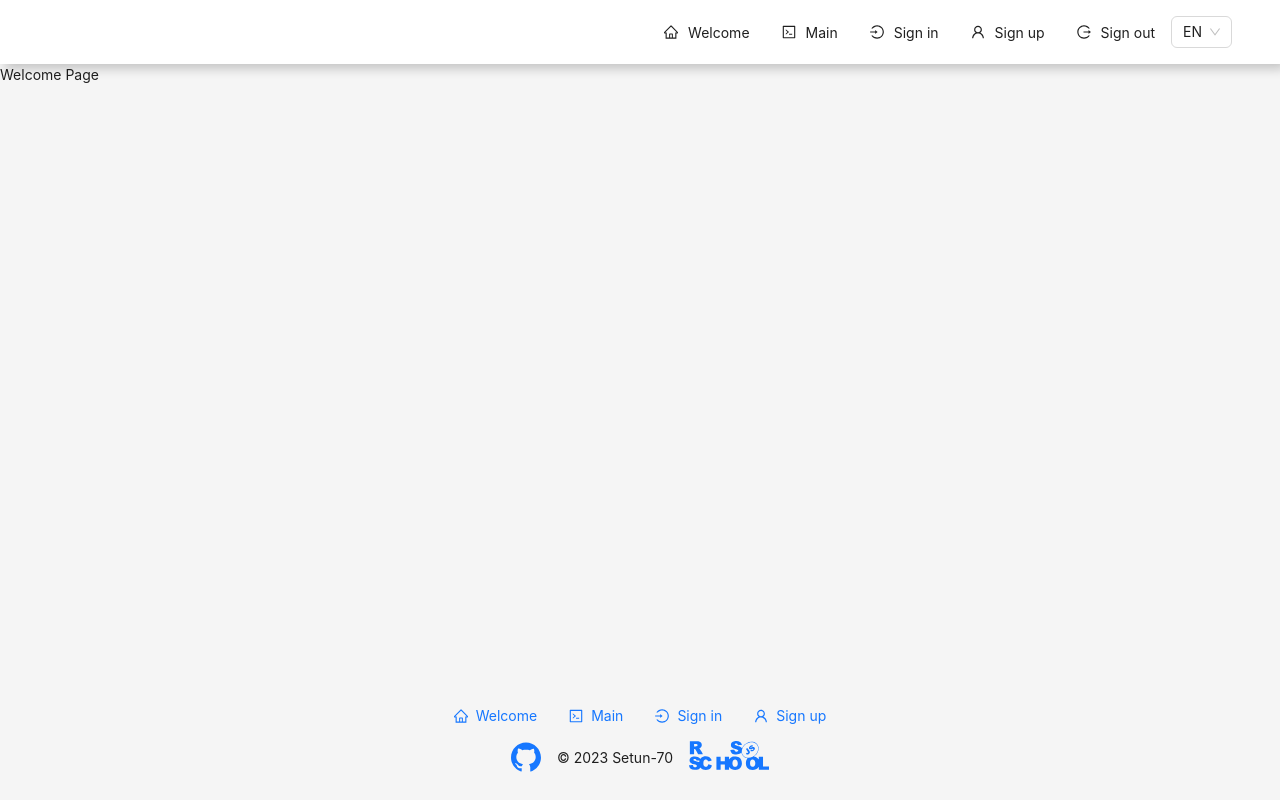
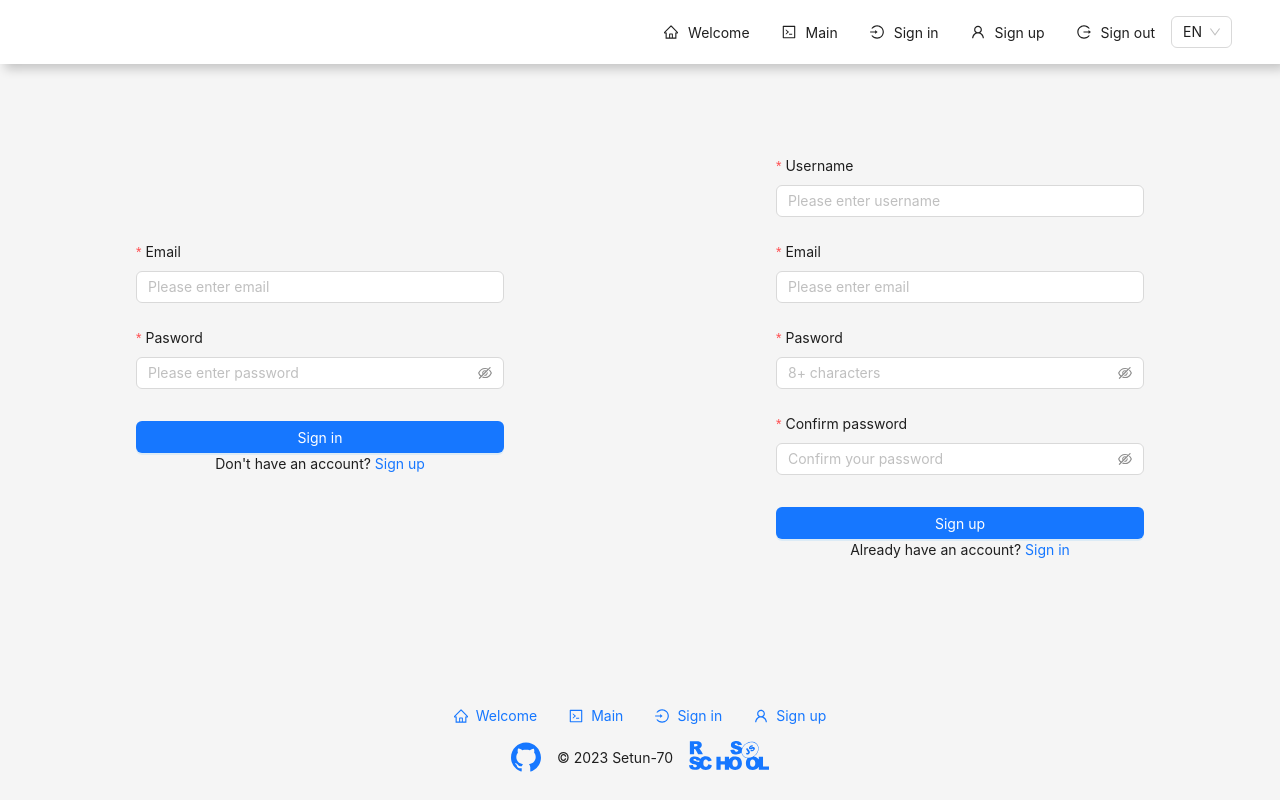
Before and after one commit to antasth/graphiql-app, a React (Vite) app: page / in a window 1280 px wide. Built offline with nearby package versions, Linux system fonts and the light colour scheme; no server answers.

Commit message:
feat: add registration on SignUp form submit

```diff
--- a/src/layouts/RootLayout/RootLayout.tsx
+++ b/src/layouts/RootLayout/RootLayout.tsx
@@ -1,8 +1,9 @@
-import { Layout } from 'antd';
-import { Outlet } from 'react-router-dom';
 import { Footer } from '@/components/Footer';
 import { Header } from '@/components/Header';
+import { Layout } from 'antd';
 
+import { SignIn } from '@/pages/SignIn';
+import { SignUp } from '@/pages/SignUp';
 import styles from './RootLayout.module.scss';
 
 export function RootLayout() {
@@ -10,7 +11,9 @@ export function RootLayout() {
     <Layout className={styles.layout}>
       <Header />
       <Layout.Content className={styles.main}>
-        <Outlet />
+        {/* <Outlet /> */}
+        <SignIn />
+        <SignUp />
       </Layout.Content>
       <Footer />
     </Layout>
--- a/src/pages/SignUp/SignUp.tsx
+++ b/src/pages/SignUp/SignUp.tsx
@@ -1,6 +1,8 @@
 import { useTranslate } from '@/context/TranslateContext';
+import { useActions } from '@/hooks/useActions';
 import { ISignInValues } from '@/types';
-import { Button, Form, Input } from 'antd';
+import { Button, Form, Input, notification } from 'antd';
+import { createUserWithEmailAndPassword, getAuth } from 'firebase/auth';
 import { ValidateErrorEntity } from 'rc-field-form/lib/interface';
 import { Link } from 'react-router-dom';
 import styles from './SignUp.module.scss';
@@ -8,8 +10,24 @@ import styles from './SignUp.module.scss';
 export function SignUp() {
   const { t } = useTranslate();
 
+  const auth = getAuth();
+
+  const { setUser } = useActions();
+
   const onFinish = (values: ISignInValues) => {
     console.log('Success:', values);
+    const { email, password } = values;
+
+    createUserWithEmailAndPassword(auth, email, password)
+      .then((userCredential) => {
+        const user = userCredential.user;
+        user.getIdToken().then((accessToken) => {
+          setUser({ id: user.uid, email: user.email, token: accessToken });
+        });
+      })
+      .catch((error: Error) => {
+        notification.error({ message: error.message });
+      });
   };
 
   const onFinishFailed = (errorInfo: ValidateErrorEntity<ISignInValues>) => {
--- a/src/types.ts
+++ b/src/types.ts
@@ -8,7 +8,7 @@ export type Translations = {
 
 export interface ISignInValues {
   password: string;
-  username: string;
+  email: string;
 }
 
 export interface IUser {
```
